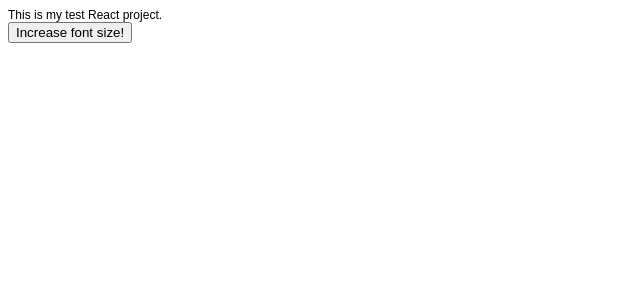
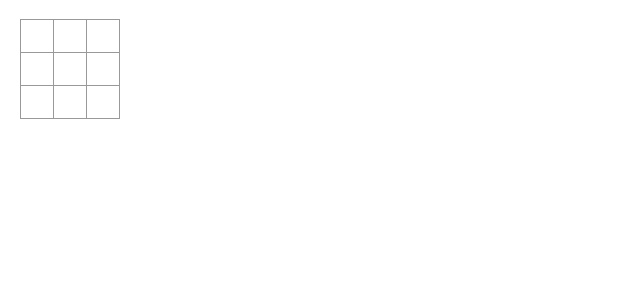
Before and after one commit to caroluxurians/react-playground, a React (Vite) app: page / in a window 1280 px wide. Shown: the top 300 px of the page, without its empty margins (0-640 px from the left). Built offline with nearby package versions, Linux system fonts and the light colour scheme.

Commit message:
setValue X on click

```diff
--- a/src/App.tsx
+++ b/src/App.tsx
@@ -1,16 +1,41 @@
+/* eslint-disable react/button-has-type */
+/* eslint-disable react/function-component-definition */
 import { useState } from "react";
 
-const App = () => {
-  const [fontSize, setFontSize] = useState(12);
+function Square() {
+  const [value, setValue] = useState(null);
+  function handleClick() {
+    setValue("X");
+  }
 
   return (
+    <button
+      className="square"
+      onClick={handleClick}
+    >
+      {value}
+    </button>
+  );
+}
+
+export default function Board() {
+  return (
     <>
-      <div style={{ fontSize }}>This is my test React project.</div>
-      <button type="button" onClick={() => setFontSize(fontSize + 5)}>
-        Increase font size!
-      </button>
+      <div className="boardRow">
+        <Square />
+        <Square />
+        <Square />
+      </div>
+      <div className="boardRow">
+        <Square />
+        <Square />
+        <Square />
+      </div>
+      <div className="boardRow">
+        <Square />
+        <Square />
+        <Square />
+      </div>
     </>
   );
-};
-
-export default App;
+}
--- a/src/index.css
+++ b/src/index.css
@@ -1,3 +1,80 @@
+* {
+  box-sizing: border-box;
+}
+
 body {
   font-family: sans-serif;
+  margin: 20px;
+  padding: 0;
 }
+
+h1 {
+  margin-top: 0;
+  font-size: 22px;
+}
+
+h2 {
+  margin-top: 0;
+  font-size: 20px;
+}
+
+h3 {
+  margin-top: 0;
+  font-size: 18px;
+}
+
+h4 {
+  margin-top: 0;
+  font-size: 16px;
+}
+
+h5 {
+  margin-top: 0;
+  font-size: 14px;
+}
+
+h6 {
+  margin-top: 0;
+  font-size: 12px;
+}
+
+code {
+  font-size: 1.2em;
+}
+
+ul {
+  padding-inline-start: 20px;
+}
+
+.square {
+  background: #fff;
+  border: 1px solid #999;
+  float: left;
+  font-size: 24px;
+  font-weight: bold;
+  line-height: 34px;
+  height: 34px;
+  margin-right: -1px;
+  margin-top: -1px;
+  padding: 0;
+  text-align: center;
+  width: 34px;
+}
+
+.boardRow:after {
+  clear: both;
+  content: '';
+  display: table;
+}
+
+.status {
+  margin-bottom: 10px;
+}
+.game {
+  display: flex;
+  flex-direction: row;
+}
+
+.game-info {
+  margin-left: 20px;
+}
```
